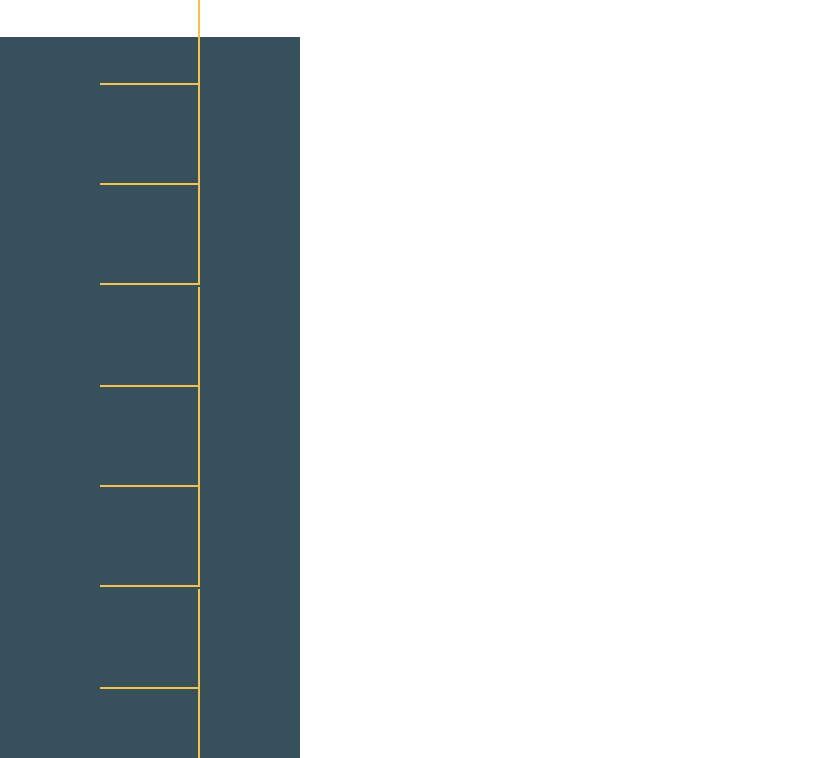
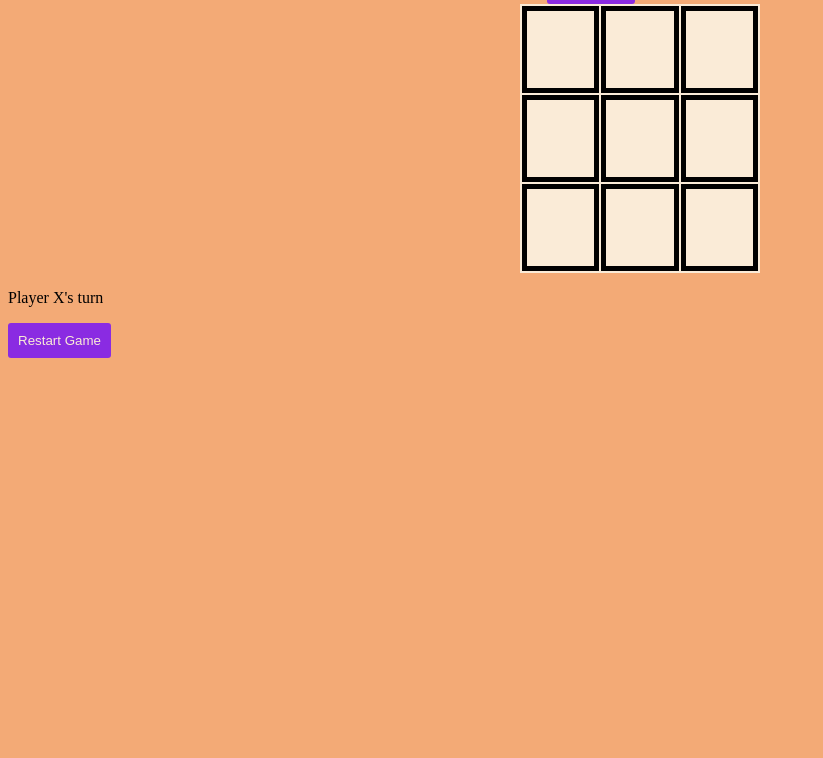
Before and after one commit to Angela-K-C/Tic-tac-toe, a plain HTML site: page index.html in a window 1280 px wide. Shown: the part 111-869 px from the top of the page, without its empty margins (0-823 px from the left). After the commit the page ends 800 px from the top, so only its background shows below. Drawn offline with Linux system fonts and the light colour scheme.

Commit message:
Tables in css

```diff
--- a/index.html
+++ b/index.html
@@ -16,7 +16,7 @@
 
         <button id="start-btn">Start Game</button>
 
-    <table id="game-board" class="container">
+    <table id="gameboard" class="container">
         <tr id="row1">
             <td class="cell" id="0"></td>
             <td class="cell" id="1"></td>
--- a/index.js
+++ b/index.js
@@ -26,17 +26,36 @@ if(!boxes[id]){
     e.target.innerText = currentPlayer
 
     currentPlayer = currentPlayer === X_entry? O_entry : X_entry
+    if(currentPlayerWon() {
+        playerText.textContent = `${currentPlayer} has won! Yay.`
+    })
 }
 }
 
-restartBtn.addEventListener("cllick", restart)
+    const toWin = [
+        [0, 1, 2],
+        [3, 4, 5],
+        [6, 7, 8],
+        [0, 3, 6],
+        [1, 4, 7],
+        [2, 5, 8],
+        [0, 4, 8],
+        [2, 4, 6]
+    ]
+
+function currentPlayerWon() {
+
+}
+
+restartBtn.addEventListener("click", restart)
 
 function restart(){
-    currentPlayer = X_entry
     boxes.fill(null)
     sections.forEach(function(sec){
-        sec.innerText=""
+        sec.innerText = ""
     })
+    currentPlayer = X_entry
+    playerText.innerText= "Tic Tac Toe"
 
 }
 
--- a/style.css
+++ b/style.css
@@ -1,68 +1,29 @@
-
-*{
-    padding: 0;
-    margin: 0;
-    box-sizing: border-box;
+body {
+    background-color: rgb(243, 170, 118);
 }
 
-:root {
-    --orange: #F2C14E;
-    --winning-blocks: #2d414b;
+#gameboard {
+    background-color: antiquewhite;
+    display: grid;
+    grid-template-columns: repeat(3, auto);
+    width: 240px;
+    margin: auto;
+    border: 10px black;
 }
 
-body {
-    color: var(--orange);
-    font-family: 'Finger Paint', cursive;
-}
-h1 {
-    font-size: 54px;
-    text-transform: uppercase;
+.cell{
+    width: 75px;
+    height: 75px;
+    border: 5px solid;
+    line-height: 75px;
+    font-size: 50px;
+    cursor: pointer;
 }
 
-.container {
-    padding: 40px;
-    height: 100vh;
-    display: flex;
-    justify-content: center;
-    align-items: center;
-    flex-direction: column;
-    background-color: #37505C;
+button {
+    background-color: blueviolet;
+    color: antiquewhite;
+    border-radius: 3px;
+    border: 3px blue;
+    padding: 10px;
 }
-
-#game-board {
-    width: 300px;
-    display: flex;
-    flex-wrap: wrap;
-    margin-top: 40px;
-}
-td {
-    height: 100px;
-    width: 100px;
-    display: flex;
-    align-items: center;
-    justify-content: center;
-    color: var(--orange);
-    font-size: 120px;
-    border-right: 2px solid;
-    border-bottom: 2px solid;
-}
-.box:nth-child(3n) {
-    border-right: none;
-}
-.box:nth-child(6) ~ .box {
-    border-bottom: none;
-}
-button {
-    padding: 10px 20px;
-    border-radius: 10px;
-    background-color: var(--orange);
-    color: #333;
-    border-color: var(--orange);
-    font-size: 18px;
-    transition: 200ms transform;
-    font-weight: 600;
-}
-button:hover {
-    cursor: pointer;
-    transform: translateY(-2px);
-}
```
